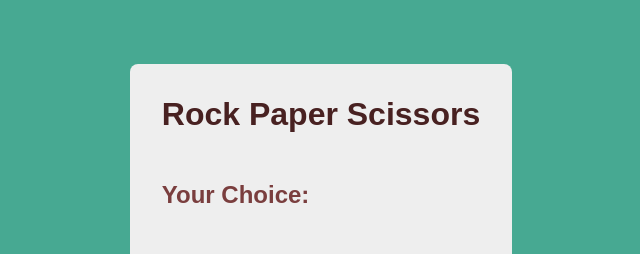
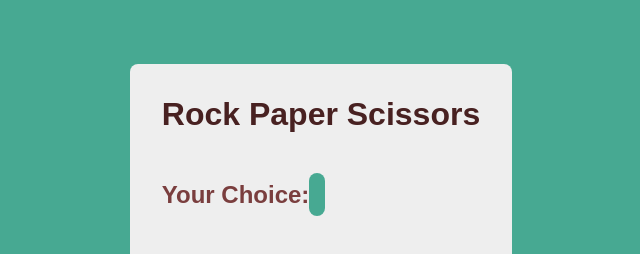
Before and after one commit to Ratified/Rock-Paper-Scissors, a plain HTML site: page index.html in a window 1280 px wide. Shown: the top 254 px of the page, 319-959 px from the left. Drawn offline with Linux system fonts and the light colour scheme.

Commit message:
Update styles.css

```diff
--- a/styles.css
+++ b/styles.css
@@ -48,8 +48,14 @@ h2{
     color: var(--brown);
 }
 
+#user-choice{
+    background-color: var(--bright-green);
+    color: var(--pale-white);
+    padding: 0.5rem;
+    border-radius: 0.5rem;
+}
 
-#computer-choice, #user-choice, #result{
+#computer-choice, #result{
     color: var(--bright-green);
     font-size: 1.5rem;
 }
```
